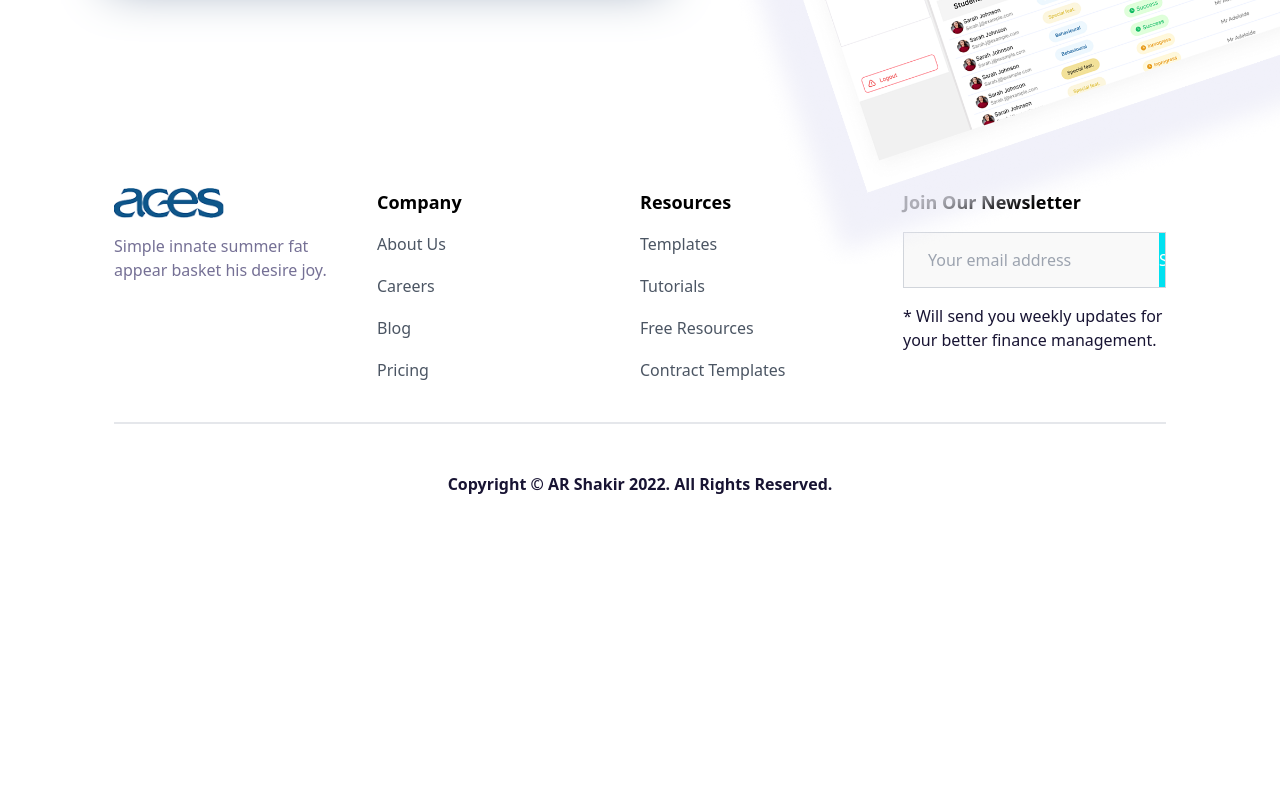
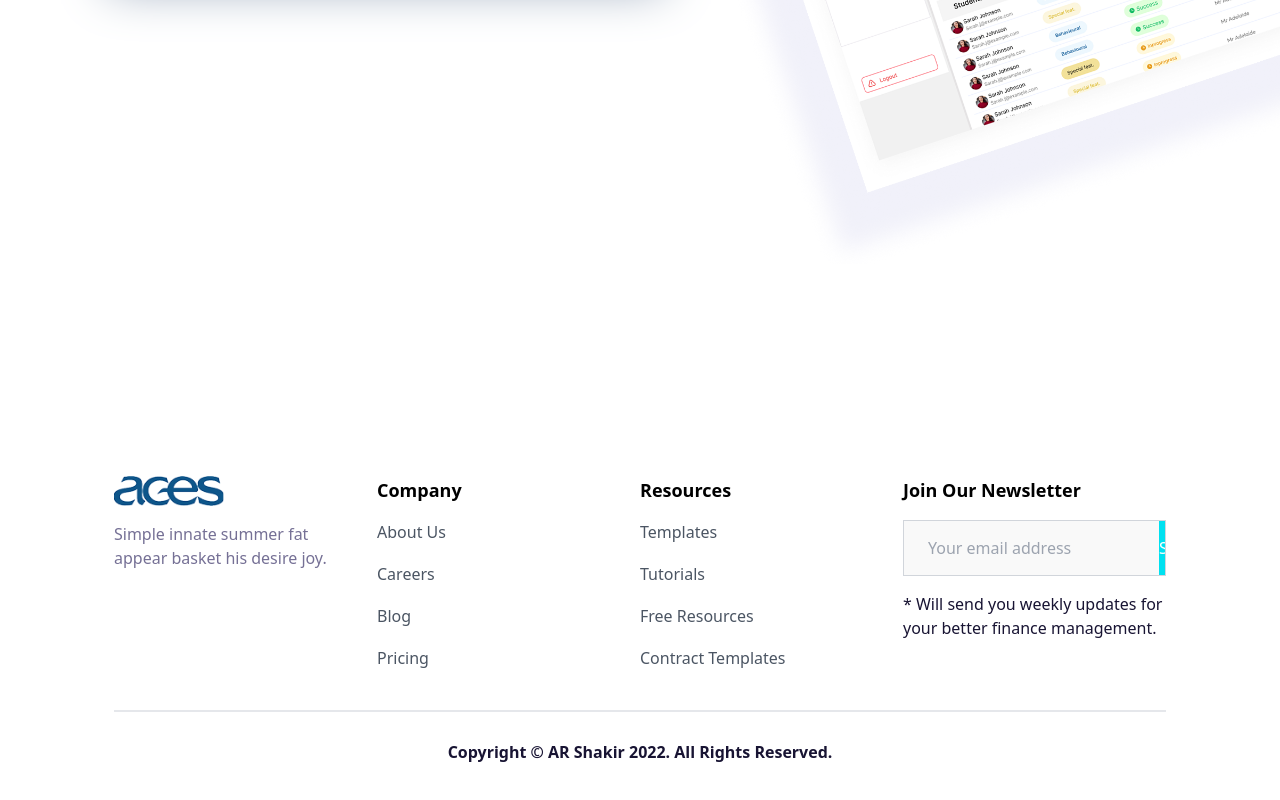
Before and after one commit to Yun4g/Aces-pre, a Next.js app: page / in a window 1280 px wide. Shown: the part 564-1364 px from the top of the page. Before the commit the page ends 1060 px from the top, so only its background shows below. Built offline with nearby package versions, Linux system fonts and the light colour scheme.

Commit message:
updated the landing page

```diff
--- a/src/app/page.tsx
+++ b/src/app/page.tsx
@@ -8,9 +8,9 @@ export default function Home() {
     <>
        <Navbar/>
        <HeroSection/>
-       <div>
-       <Footer/>
-       </div>
+       <div className="bg-white  mt-72">
+        <Footer />
+      </div>
 
     </>
   )
--- a/src/components/footer.tsx
+++ b/src/components/footer.tsx
@@ -100,10 +100,10 @@ const Footer: React.FC = () => {
           </div>
         </div>
 
-        <div className="w-full bg-slate-400 border mt-10 mb-12"></div>
+        <div className="w-full bg-slate-400 border mt-10 mb-7"></div>
 
         {/* Copyright Section */}
-        <div className="mt-8 text-center text-base font-semibold text-[#181433]">
+        <div className="pb-11 text-center text-base font-semibold text-[#181433]">
           Copyright © AR Shakir 2022. All Rights Reserved.
         </div>
       </div>
```
